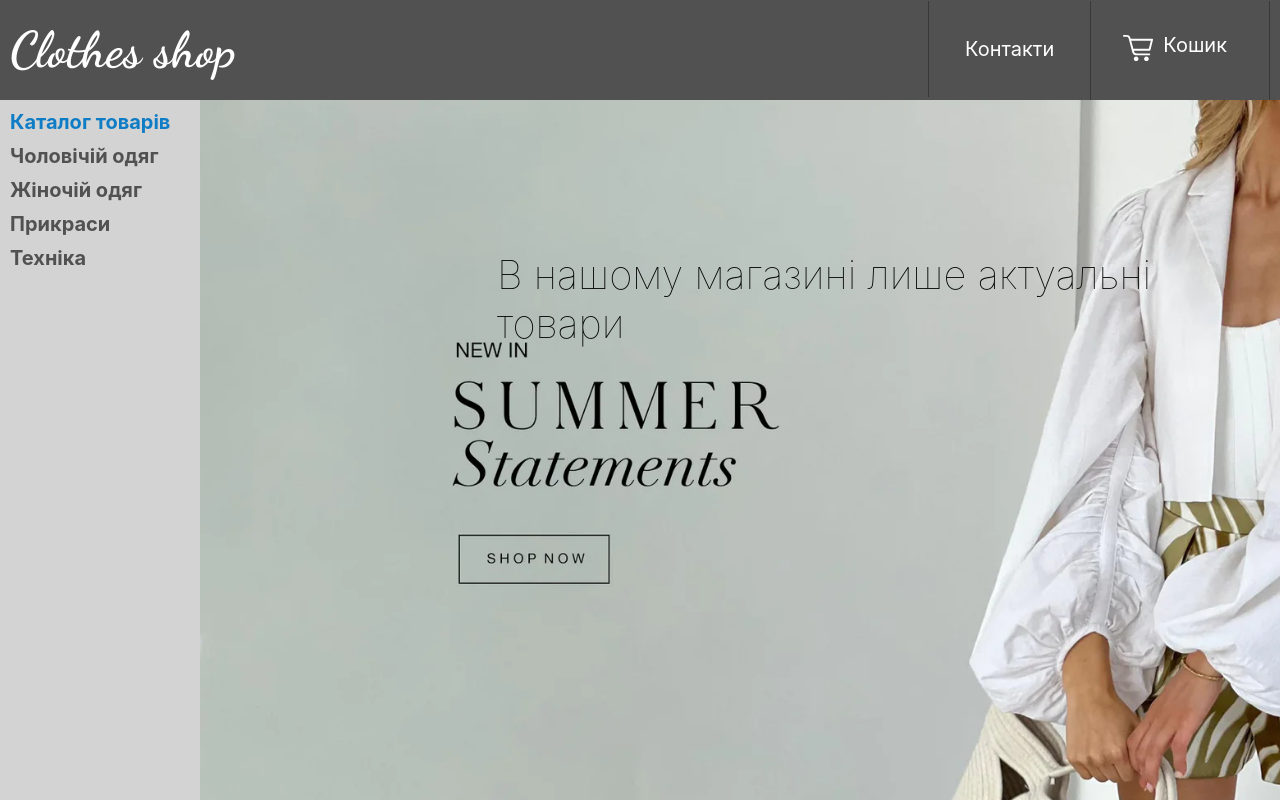
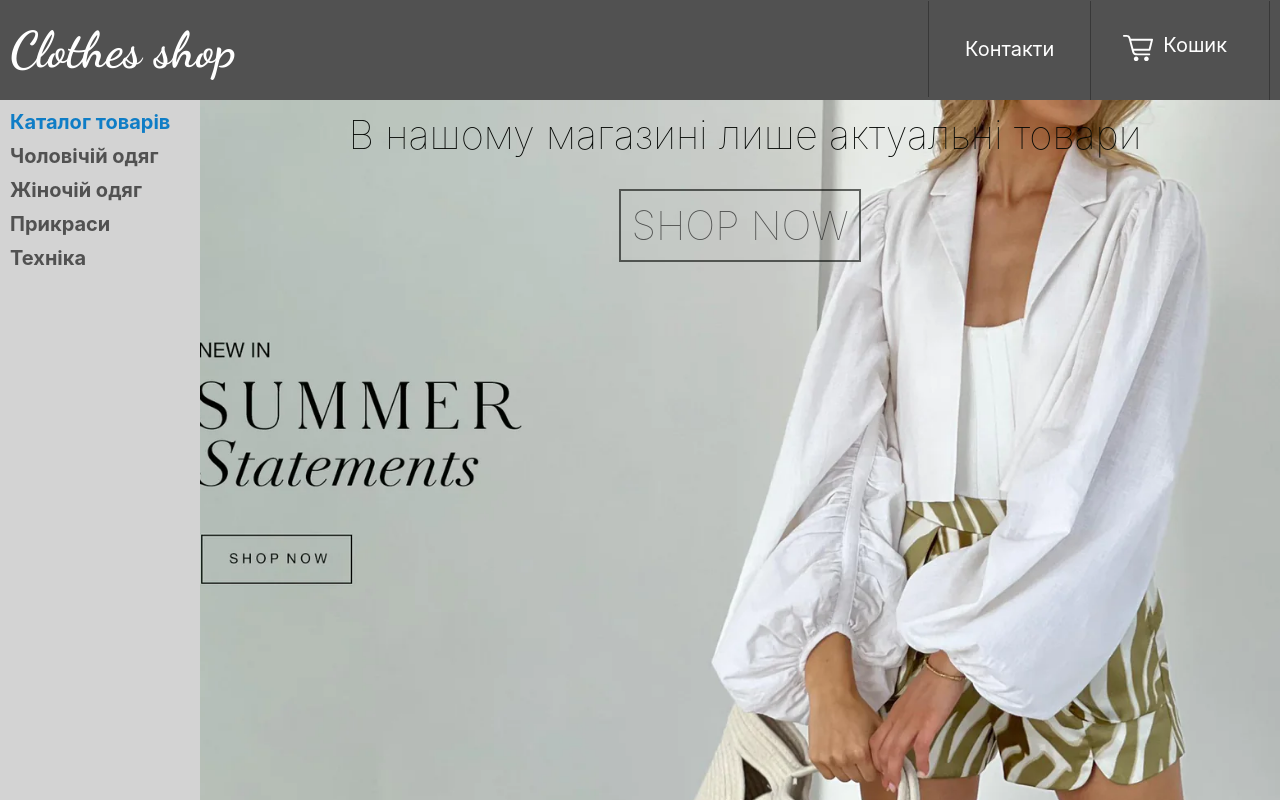
Before and after one commit to SerhiiHats/clothes-shop, a React (Create React App) app: page / in a window 1280 px wide. Shown: the top 800 px of the page. Built offline with nearby package versions, Linux system fonts and the light colour scheme.

Commit message:
layout adaptive mainpage and auth

```diff
--- a/src/companents/Auth/Auth.module.scss
+++ b/src/companents/Auth/Auth.module.scss
@@ -9,6 +9,7 @@
   text-align: center;
   border: 1px solid $colorBg;
   padding: $size * 2 $size $size * 3;
+
 
   .isOld {
     margin-bottom: $size * 2;
@@ -38,3 +39,43 @@
     }
   }
 }
+
+@media (max-width: 750px) {
+  .auth {
+    width: $size * 40;
+
+    button {
+      width: $size * 18;
+      font-size: $size * 1.2;
+      transition: 0.2s;
+      user-select: none;
+    }
+  }
+}
+
+@media (max-width: 450px) {
+  .auth {
+    width: $size * 30;
+    display: flex;
+    flex-direction: column;
+    align-items: center;
+
+    button {
+      margin: $size;
+      width: $size * 20;
+    }
+  }
+
+}
+
+@media (max-width: 350px) {
+  .auth {
+    width: $size * 25;
+  }
+}
+
+@media (max-width: 300px) {
+  .auth {
+    width: $size * 21;
+  }
+}
--- a/src/layout/Layout.scss
+++ b/src/layout/Layout.scss
@@ -101,6 +101,7 @@ $heightFooter: $size * 10;
   .main {
     width: calc(100% - $widthNav);
     background-color: $colorBg3;
+    min-height: 100vh;
   }
 }
 
--- a/src/pages/MainPage.js
+++ b/src/pages/MainPage.js
@@ -11,7 +11,8 @@ const MainPage = () => {
   };
   return (
     <div onClick={() => handleStartClick()} className={"mainPage backImg"}>
-      <p>В нашому магазині лише актуальні товари</p>
+      <p className={"shop-title"}>В нашому магазині лише актуальні товари</p>
+      <span className={"shop-now"}>shop now</span>
     </div>
   );
 };
--- a/src/pages/MainPage.scss
+++ b/src/pages/MainPage.scss
@@ -9,12 +9,67 @@
 
 .mainPage {
 
-  p {
+  .shop-title {
     color: $colorFont;
     font-size: $size * 4;
     font-weight: lighter;
     padding-left: $size * 29.7;
-    padding-top: $size * 15;
+    padding-top: $size * 10;
+  }
+
+  .shop-now {
+    font-size: $size * 4;
+    font-weight: lighter;
+    display: none;
   }
 
 }
+
+@media (max-width: 1280px) {
+  .mainPage {
+    background-position: center;
+    text-align: center;
+
+    .shop-title {
+      padding-left: $size;
+      padding-top: $size;
+      text-align: center;
+    }
+
+    .shop-now {
+      margin: $size * 3 auto;
+      padding: $size;
+      border: 2px solid $colorFont;
+      display: inline-block;
+      text-transform: uppercase;
+      opacity: 0.6;
+
+    }
+  }
+
+}
+
+@media (max-width: 600px) {
+  .mainPage {
+    margin-top: 0;
+    //background-position: center;
+    //text-align: center;
+    //
+    //.shop-title {
+    //  padding-left: $size;
+    //  padding-top: $size;
+    //  text-align: center;
+    //}
+    //
+    //.shop-now {
+    //  margin: $size * 3 auto;
+    //  padding: $size;
+    //  border: 2px solid $colorFont;
+    //  display: inline-block;
+    //  text-transform: uppercase;
+    //  opacity: 0.6;
+    //
+    //}
+  }
+
+}
```
